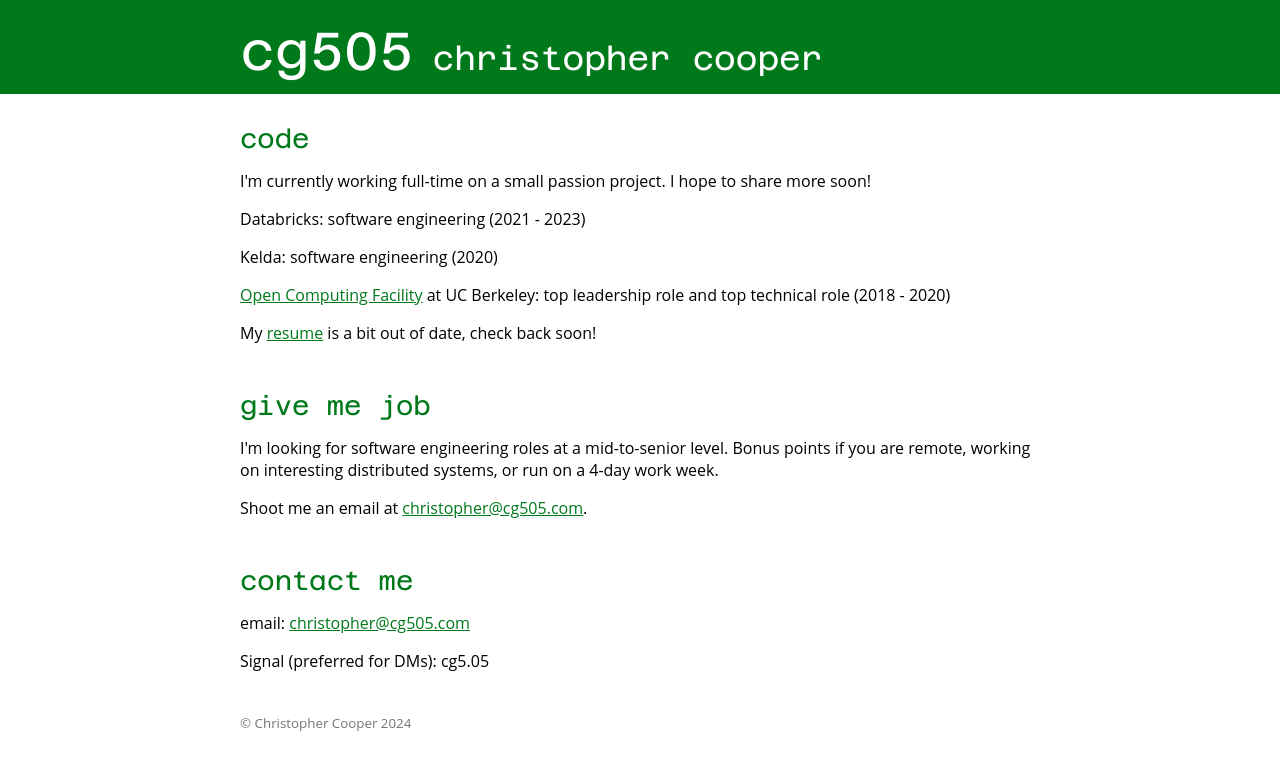
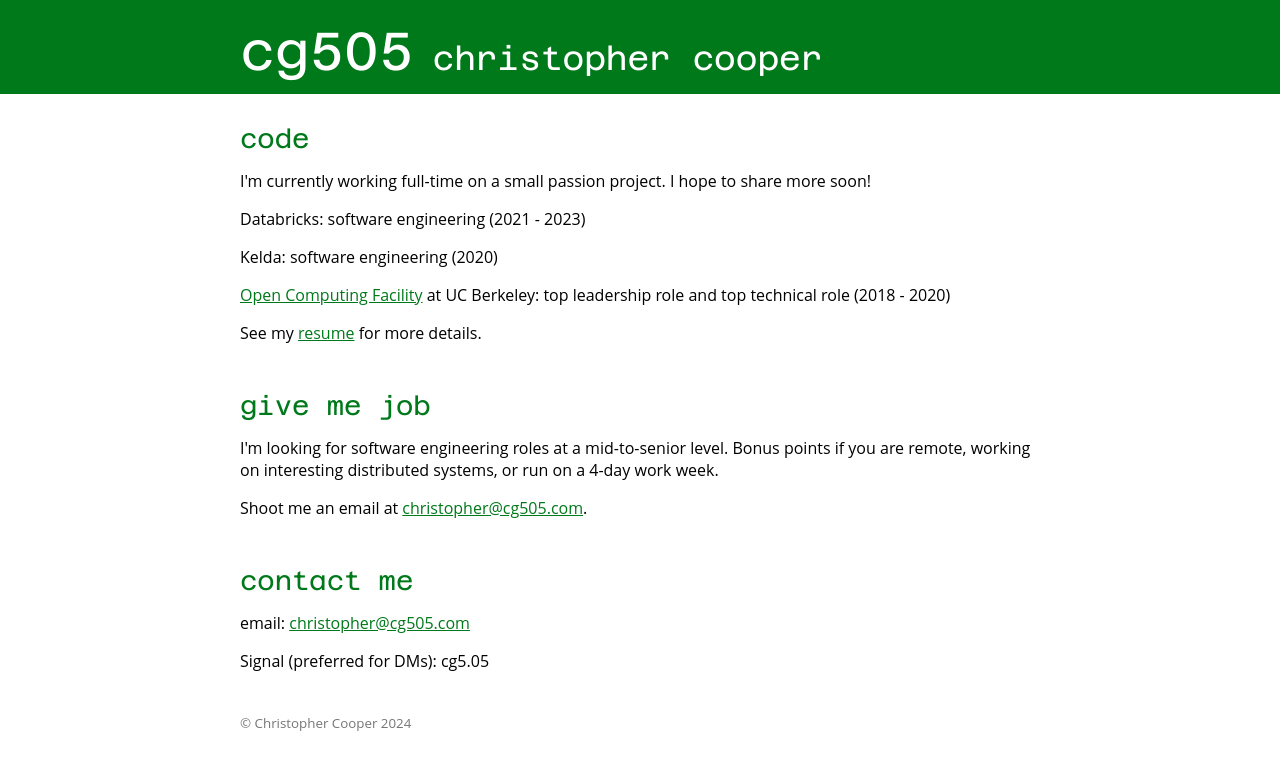
Before and after one commit to cg505/cg505.github.io, a Jekyll site: the page built from index.html, in a window 1280 px wide and 900 px high, scrolled down 1153 px. Shown: the top 770 px of the window. Built offline with Jekyll 4.4.1, drawn with Linux system fonts in a browser that asks for light colours.

Commit message:
update resume

```diff
--- a/index.html
+++ b/index.html
@@ -105,7 +105,7 @@
 	</p>
 
 	<p>
-		My <a href="/resume.pdf">resume</a> is a bit out of date, check back soon!
+		See my <a href="/resume.pdf">resume</a> for more details.
 	</p>
 
 	<!-- add some stuff on open source contributions (Tachi?) -->
```
